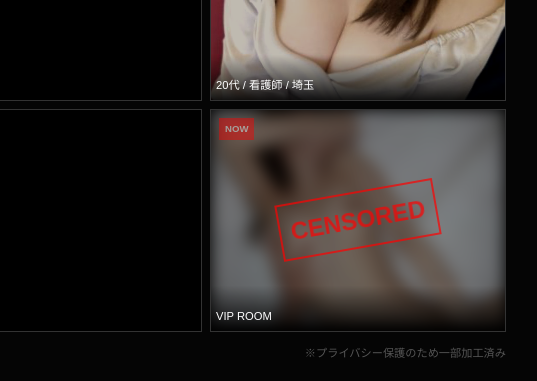
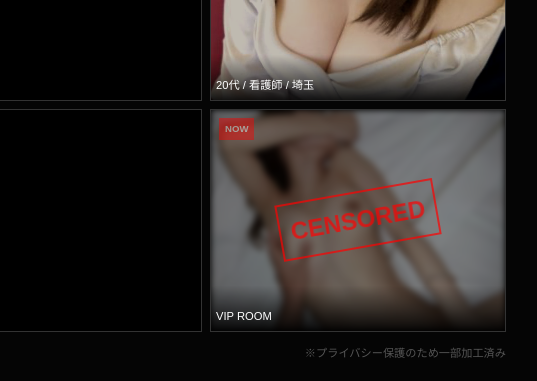
Before and after one commit to xSECRETBASE/xSECRETBASE.github.io, a plain HTML site: page index.html in a window 1280 px wide. Shown: the part 1704-2085 px from the top of the page, 434-971 px from the left. Drawn offline with Linux system fonts and the light colour scheme.

Commit message:
Update index.html

```diff
--- a/index.html
+++ b/index.html
@@ -159,7 +159,7 @@
 
         /* ★ボカシ機能（censoredクラスがついた画像のみ） */
         .media-item.censored img {
-            filter: blur(8px) brightness(0.5) !important; /* 激しいボカシと暗転 */
+            filter: blur(3px) brightness(0.5) !important; /* 激しいボカシと暗転 */
         }
         .media-item.censored::after {
             content: "CENSORED";
```
